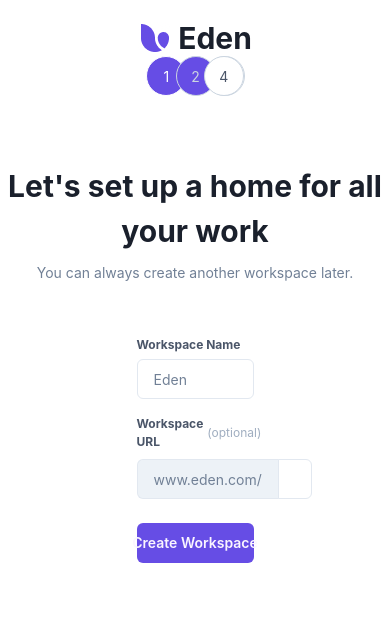
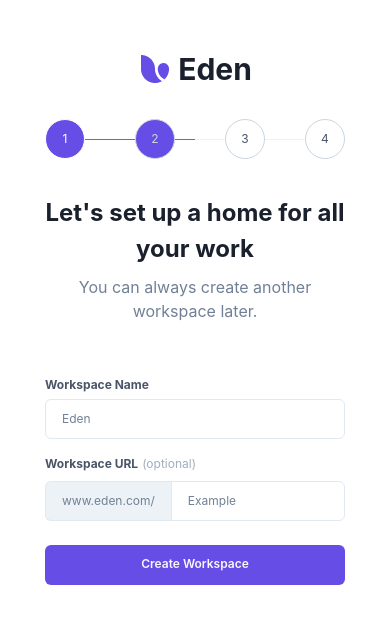
Before and after one commit to srishti-maurya/onboarding-ui, a React (Create React App) app: page /step2 in a window 390 px wide. Shown: the top 624 px of the page. Built offline with nearby package versions, Linux system fonts and the light colour scheme.

Commit message:
refactor: added responsiveness

```diff
--- a/src/components/CustomButton.jsx
+++ b/src/components/CustomButton.jsx
@@ -4,13 +4,13 @@ import React from 'react';
 export const CustomButton = ({ title, clickHandler }) => {
   return (
     <>
-      <Box width="30%" paddingTop={2}>
+      <Box w={[300, 400, 500]} paddingTop={2}>
         <Button
           bgColor="#664de5"
           color="purple.50"
           size="md"
           width="100%"
-          fontSize="sm"
+          fontSize={{ base: '12px', md: '12px', lg: '14px' }}
           onClick={clickHandler}
         >
           {title}
--- a/src/components/CustomInputGroup.jsx
+++ b/src/components/CustomInputGroup.jsx
@@ -4,11 +4,15 @@ import React from 'react';
 export const CustomInputGroup = ({ label, placeholder }) => {
   return (
     <>
-      <Box w="30%" pb="2">
+      <Box w={[300, 400, 500]} pb="2">
         <Text fontSize="xs" as="b" color="gray.600">
           {label}
         </Text>
-        <Input placeholder={placeholder} fontSize="sm" mt={1} />
+        <Input
+          placeholder={placeholder}
+          fontSize={{ base: '12px', md: '12px', lg: '14px' }}
+          mt={1}
+        />
       </Box>
     </>
   );
--- a/src/components/HeadingAndDesc.jsx
+++ b/src/components/HeadingAndDesc.jsx
@@ -5,15 +5,13 @@ export const HeadingAndDesc = ({ title, desc }) => {
   return (
     <>
       <Center>
-        <Box textAlign="center" mb={10}>
+        <Box textAlign="center" mb={10} w={[300, 400, 500]}>
           <Box mb={2}>
-            <Text fontSize="3xl" as="b">
+            <Text fontSize={{ base: '24px', md: '26px', lg: '28px' }} as="b">
               {title}
             </Text>
           </Box>
-          <Text fontSize="sm" color="gray.500">
-            {desc}
-          </Text>
+          <Text color="gray.500">{desc}</Text>
         </Box>
       </Center>
     </>
--- a/src/components/LogoContainer.jsx
+++ b/src/components/LogoContainer.jsx
@@ -5,7 +5,7 @@ import logo from '../assets/logo.png';
 export const LogoContainer = () => {
   return (
     <>
-      <Center my="4%">
+      <Center my={['12%', '8%', '6%', '5%']}>
         <Image boxSize="32px" objectFit="cover" src={logo} alt="logo" />
         <Text fontSize="3xl" as="b" marginLeft={2}>
           Eden
--- a/src/components/ProgressBar.jsx
+++ b/src/components/ProgressBar.jsx
@@ -10,7 +10,7 @@ export const ProgressBar = ({
 }) => {
   return (
     <>
-      <Box w="25%" position="relative" h={20}>
+      <Box w={[300, 400, 500]} position="relative" h={[12, 20]}>
         <Circle
           size="40px"
           bg={firstFilled ? '#664de5' : 'white'}
@@ -22,7 +22,10 @@ export const ProgressBar = ({
           borderColor="#664de5"
           border="1px"
         >
-          <Text color={firstFilled ? 'white.600' : 'gray.600'} fontSize="sm">
+          <Text
+            color={firstFilled ? 'white.600' : 'gray.600'}
+            fontSize={{ base: '12px', md: '12px', lg: '14px' }}
+          >
             1
           </Text>
         </Circle>
@@ -36,7 +39,10 @@ export const ProgressBar = ({
           left="30%"
           border="1px"
         >
-          <Text color={secondFilled ? 'white.600' : 'gray.600'} fontSize="sm">
+          <Text
+            color={secondFilled ? 'white.600' : 'gray.600'}
+            fontSize={{ base: '12px', md: '12px', lg: '14px' }}
+          >
             2
           </Text>
         </Circle>
@@ -50,7 +56,10 @@ export const ProgressBar = ({
           left="60%"
           border="1px"
         >
-          <Text color={thirdFilled ? 'white.600' : 'gray.600'} fontSize="sm">
+          <Text
+            color={thirdFilled ? 'white.600' : 'gray.600'}
+            fontSize={{ base: '12px', md: '12px', lg: '14px' }}
+          >
             3
           </Text>
         </Circle>
@@ -64,7 +73,10 @@ export const ProgressBar = ({
           zIndex="1"
           right="0"
         >
-          <Text color={fourthFilled ? 'white.600' : 'gray.600'} fontSize="sm">
+          <Text
+            color={fourthFilled ? 'white.600' : 'gray.600'}
+            fontSize={{ base: '12px', md: '12px', lg: '14px' }}
+          >
             4
           </Text>
         </Circle>
--- a/src/pages/OnboardingUI2.jsx
+++ b/src/pages/OnboardingUI2.jsx
@@ -28,7 +28,7 @@ export const OnboardingUI2 = () => {
         desc="You can always create another workspace later."
       />
       <CustomInputGroup label="Workspace Name" placeholder="Eden" />
-      <Box w="30%" pb="2">
+      <Box w={[300, 400, 500]} pb="2">
         <HStack spacing={1}>
           <Text fontSize="xs" as="b" color="gray.600" pb={2}>
             Workspace URL
@@ -40,10 +40,14 @@ export const OnboardingUI2 = () => {
         <InputGroup>
           <InputLeftAddon
             children="www.eden.com/"
-            fontSize="sm"
+            fontSize={{ base: '12px', md: '12px', lg: '14px' }}
             color="gray.500"
           />
-          <Input type="web" placeholder="Example" fontSize="sm" />
+          <Input
+            type="web"
+            placeholder="Example"
+            fontSize={{ base: '12px', md: '12px', lg: '14px' }}
+          />
         </InputGroup>
       </Box>
       <CustomButton title="Create Workspace" clickHandler={clickHandler} />
--- a/src/pages/OnboardingUI3.jsx
+++ b/src/pages/OnboardingUI3.jsx
@@ -1,7 +1,7 @@
 import React from 'react';
 import { ProgressBar } from '../components/ProgressBar';
 import { HeadingAndDesc } from '../components/HeadingAndDesc';
-import { HStack, VStack } from '@chakra-ui/react';
+import { Stack, VStack } from '@chakra-ui/react';
 import { IconOption } from '../components/IconOption';
 import { CustomButton } from '../components/CustomButton';
 import { useNavigate } from 'react-router-dom';
@@ -19,7 +19,7 @@ export const OnboardingUI3 = () => {
         title="How are you planning to use Eden?"
         desc={`We'll streamline your setup experience accordingly.`}
       />
-      <HStack w="30%" spacing={6}>
+      <Stack w={[300, 400, 500]} spacing={6} direction={['column', 'row']}>
         <IconOption
           title="For myself"
           desc="Write better. Think more clearly. Stay organized."
@@ -27,11 +27,11 @@ export const OnboardingUI3 = () => {
           isSelected
         />
         <IconOption
-          title="For myself"
-          desc="Write better. Think more clearly. Stay organized."
+          title="With my team"
+          desc="Wikis, docs, tasks & projects, all in one place."
           teamIcon
         />
-      </HStack>
+      </Stack>
       <CustomButton title="Create Workspace" clickHandler={clickHandler} />
     </VStack>
   );
```
